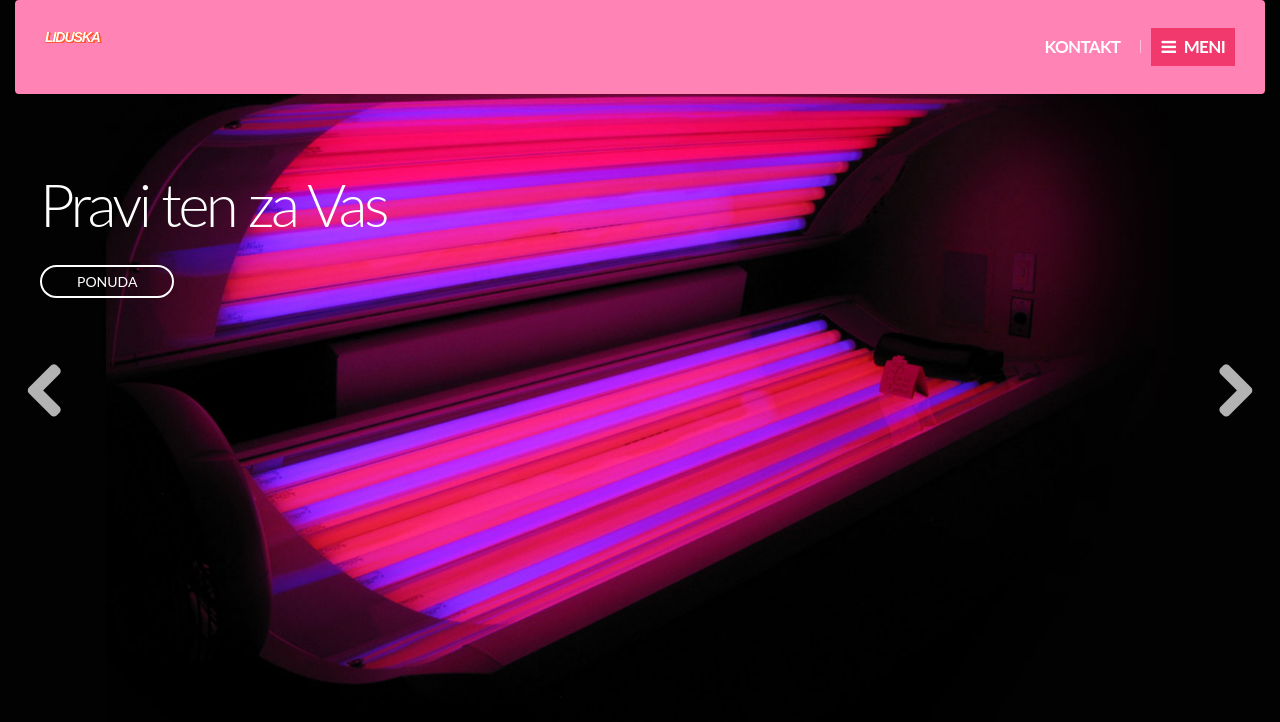
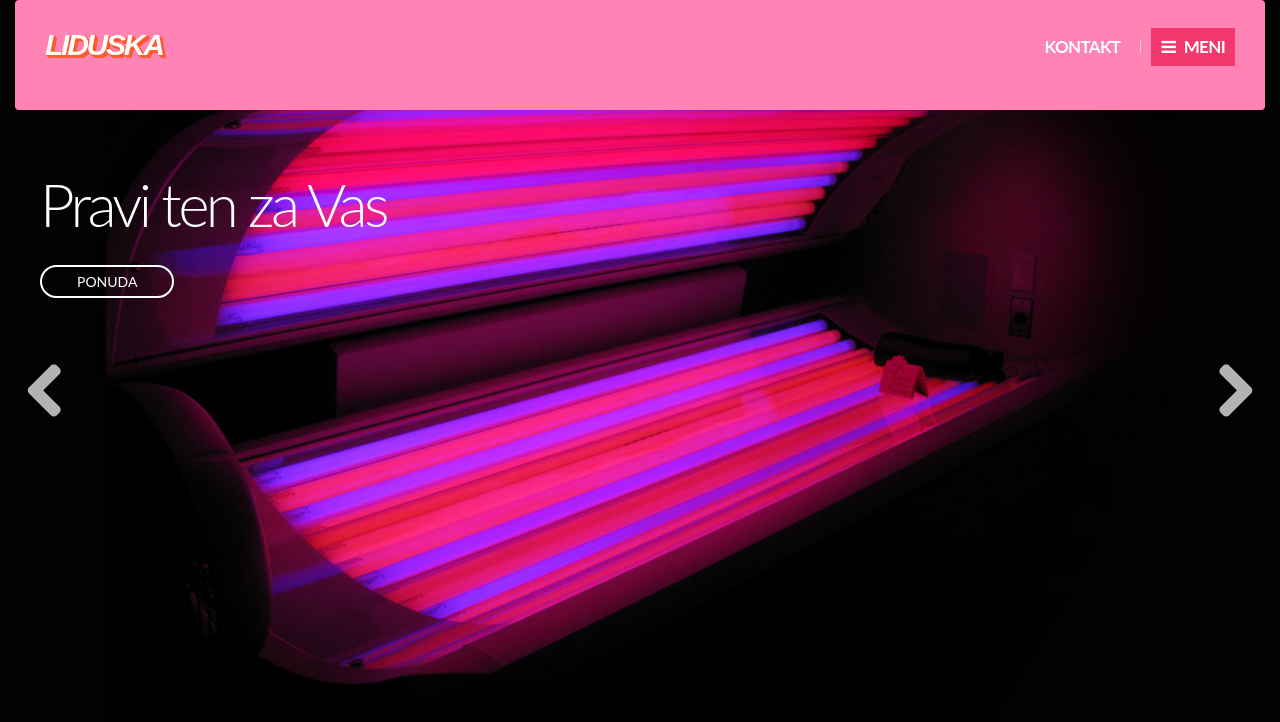
Before and after one commit to liduskasun/liduskasun.github.io, a plain HTML site: page index.html in a window 1280 px wide. Drawn offline with Linux system fonts and the light colour scheme.

Commit message:
Update style.css

```diff
--- a/style.css
+++ b/style.css
@@ -89,7 +89,7 @@ body {
 
 #logo h1 {
   font-family: 'Source Sans Pro', Arial, sans-serif;
-  font-size: 1em;
+  font-size: 30px;
   font-style: italic;
   color: #fff;
   text-transform: uppercase;
```
